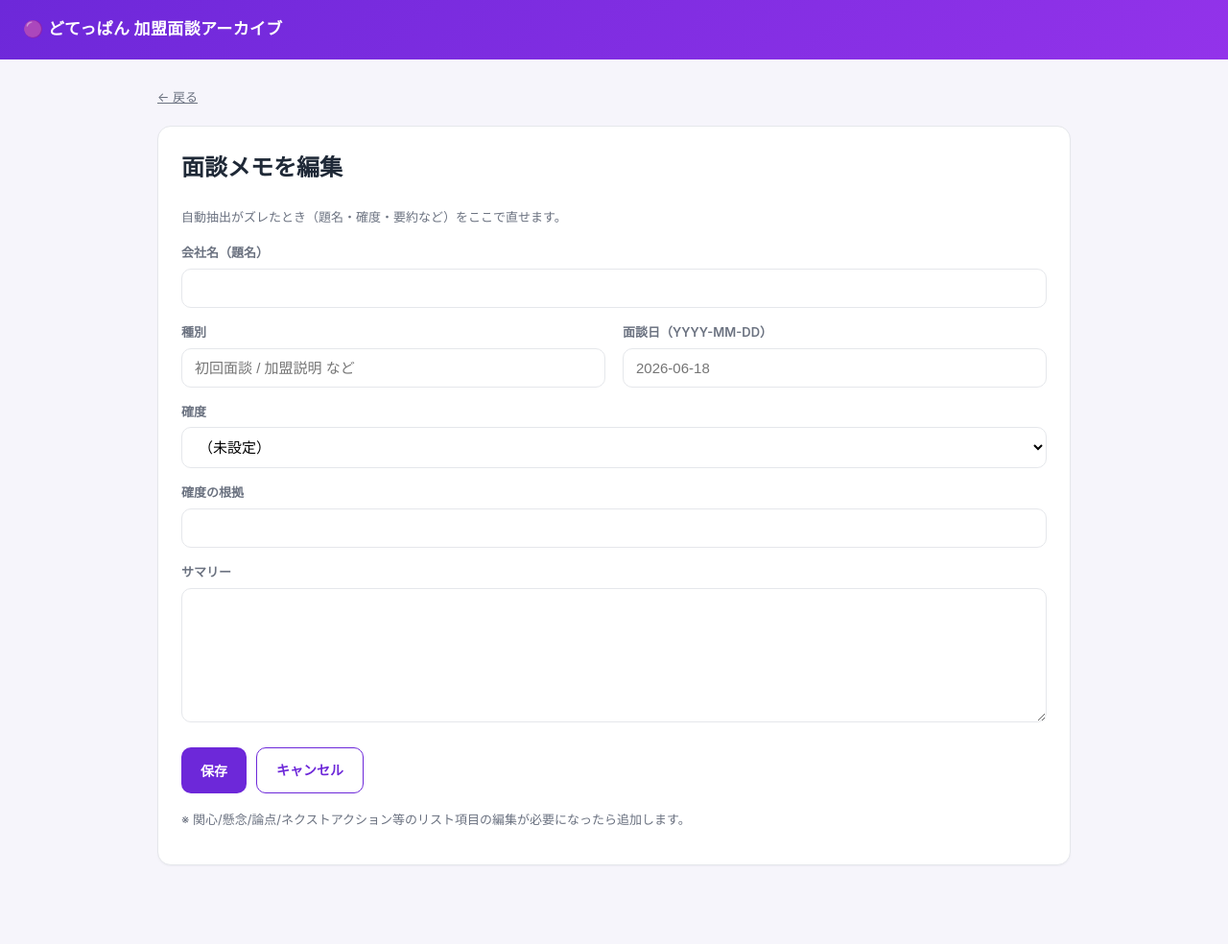
After one commit to Kento-umapro/kamei-setsumei, a FastAPI app: template templates/edit.html in a window 1280 px wide. The commit adds this page. Shown: the whole page at 96% size. Run offline with FastAPI, Linux system fonts and the light colour scheme; the template is opened without the code that fills it, so the values that code supplies are empty.

Commit message:
Add files via upload

```diff
--- a/main.py
+++ b/main.py
@@ -143,6 +143,59 @@ def meeting_detail(request: Request, meeting_id: int):
     return templates.TemplateResponse(request, "detail.html", {"m": m, "s": m.summary or {}})
 
 
+# ---------- 編集（題名など手直し） ----------
+@app.get("/meeting/{meeting_id}/edit", response_class=HTMLResponse)
+def meeting_edit_get(request: Request, meeting_id: int):
+    if not _is_auth(request):
+        return RedirectResponse("/login", status_code=302)
+    db = SessionLocal()
+    try:
+        m = db.get(Meeting, meeting_id)
+    finally:
+        db.close()
+    if not m:
+        raise HTTPException(status_code=404, detail="not found")
+    return templates.TemplateResponse(request, "edit.html", {"m": m, "s": m.summary or {}})
+
+
+@app.post("/meeting/{meeting_id}/edit")
+def meeting_edit_post(
+    request: Request,
+    meeting_id: int,
+    company_name: str = Form(...),
+    meeting_type: str = Form(default=""),
+    meeting_date: str = Form(default=""),
+    temperature: str = Form(default=""),
+    summary_text: str = Form(default=""),
+    temperature_reason: str = Form(default=""),
+):
+    if not _is_auth(request):
+        return RedirectResponse("/login", status_code=302)
+    db = SessionLocal()
+    try:
+        m = db.get(Meeting, meeting_id)
+        if not m:
+            raise HTTPException(status_code=404, detail="not found")
+        m.company_name = company_name.strip() or "（企業名不明）"
+        m.meeting_type = meeting_type.strip()
+        m.meeting_date = meeting_date.strip()
+        m.temperature = temperature.strip()
+        m.title = f"{m.company_name} / {m.meeting_type}".strip(" /")
+        # JSONは再代入しないと変更が検知されない
+        data = dict(m.summary or {})
+        data["company_name"] = m.company_name
+        data["meeting_type"] = m.meeting_type
+        data["meeting_date"] = m.meeting_date
+        data["temperature"] = m.temperature
+        data["summary"] = summary_text.strip()
+        data["temperature_reason"] = temperature_reason.strip()
+        m.summary = data
+        db.commit()
+    finally:
+        db.close()
+    return RedirectResponse(f"/meeting/{meeting_id}", status_code=302)
+
+
 # ---------- 手動貼り付け登録 ----------
 @app.get("/new", response_class=HTMLResponse)
 def new_get(request: Request):
--- a/templates/detail.html
+++ b/templates/detail.html
@@ -2,7 +2,10 @@
 {% block content %}
 <div class="toolbar">
   <a href="/" class="meta">← 一覧へ</a>
-  <span class="badge {{ m.temperature if m.temperature in ['A','B','C'] else 'none' }}">確度 {{ m.temperature or '−' }}</span>
+  <span>
+    <a href="/meeting/{{ m.id }}/edit" class="btn ghost" style="padding:7px 14px;font-size:13px;">✎ 編集</a>
+    <span class="badge {{ m.temperature if m.temperature in ['A','B','C'] else 'none' }}" style="margin-left:8px;">確度 {{ m.temperature or '−' }}</span>
+  </span>
 </div>
 
 <div class="card">
--- /dev/null
+++ b/templates/edit.html
@@ -0,0 +1,42 @@
+{% extends "base.html" %}
+{% block content %}
+<div class="toolbar"><a href="/meeting/{{ m.id }}" class="meta">← 戻る</a></div>
+<div class="card">
+  <h2 style="margin-top:0;">面談メモを編集</h2>
+  <p class="meta">自動抽出がズレたとき（題名・確度・要約など）をここで直せます。</p>
+  <form method="post" action="/meeting/{{ m.id }}/edit">
+    <label>会社名（題名）</label>
+    <input type="text" name="company_name" value="{{ m.company_name }}" required>
+
+    <div class="grid2">
+      <div>
+        <label>種別</label>
+        <input type="text" name="meeting_type" value="{{ m.meeting_type }}" placeholder="初回面談 / 加盟説明 など">
+      </div>
+      <div>
+        <label>面談日（YYYY-MM-DD）</label>
+        <input type="text" name="meeting_date" value="{{ m.meeting_date }}" placeholder="2026-06-18">
+      </div>
+    </div>
+
+    <label>確度</label>
+    <select name="temperature" style="width:100%;border:1px solid var(--line);border-radius:10px;padding:11px 13px;font-size:15px;background:#fff;">
+      {% for t in ['', 'A', 'B', 'C'] %}
+      <option value="{{ t }}" {% if m.temperature == t %}selected{% endif %}>{{ t if t else '（未設定）' }}</option>
+      {% endfor %}
+    </select>
+
+    <label>確度の根拠</label>
+    <input type="text" name="temperature_reason" value="{{ s.temperature_reason or '' }}">
+
+    <label>サマリー</label>
+    <textarea name="summary_text" style="min-height:140px;">{{ s.summary or '' }}</textarea>
+
+    <div style="margin-top:18px;display:flex;gap:10px;">
+      <button class="btn" type="submit">保存</button>
+      <a class="btn ghost" href="/meeting/{{ m.id }}">キャンセル</a>
+    </div>
+  </form>
+  <p class="meta" style="margin-top:16px;">※ 関心/懸念/論点/ネクストアクション等のリスト項目の編集が必要になったら追加します。</p>
+</div>
+{% endblock %}
```
